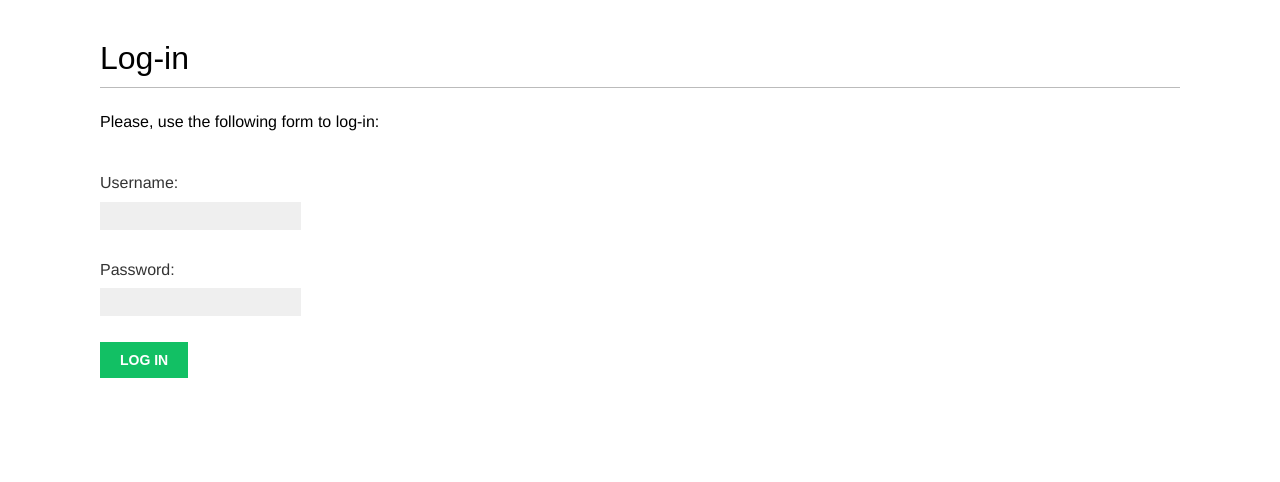
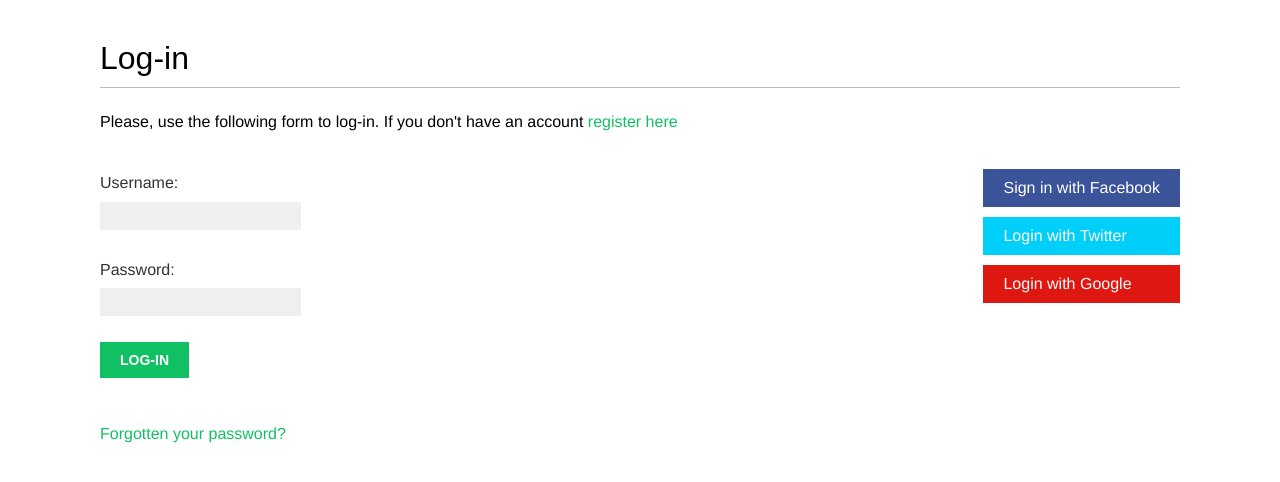
Before and after one commit to baetov97/bookmarks, a Django app: page /account/login/ in a window 1280 px wide. Shown: the part 47-529 px from the top of the page. Run offline with Django 3.2, Linux system fonts and the light colour scheme; some web fonts are replaced.

Commit message:
connect facebook..

```diff
--- a/templates/account/login.html
+++ b/templates/account/login.html
@@ -1,11 +1,37 @@
 {% extends "base.html" %}
+
 {% block title %}Log-in{% endblock %}
+
 {% block content %}
-<h1>Log-in</h1>
-<p>Please, use the following form to log-in:</p>
-<form method="post">
-{{ form.as_p }}
-{% csrf_token %}
-<p><input type="submit" value="Log in"></p>
-</form>
+  <h1>Log-in</h1>
+  {% if form.errors %}
+    <p>
+      Your username and password didn't match.
+      Please try again.
+    </p>
+  {% else %}
+    <p>Please, use the following form to log-in. If you don't have an account <a href="{% url "register" %}">register here</a></p>
+  {% endif %}
+  <div class="login-form">
+    <form action="{% url 'login' %}" method="post">
+      {{ form.as_p }}
+      {% csrf_token %}
+      <input type="hidden" name="next" value="{{ next }}" />
+      <p><input type="submit" value="Log-in"></p>
+    </form>
+    <p><a href="{% url "password_reset" %}">Forgotten your password?</a></p>
+  </div>
+  <div class="social">
+    <ul>
+      <li class="facebook">
+        <a href="{% url "social:begin" "facebook" %}">Sign in with Facebook</a>
+      </li>
+      <li class="twitter">
+        <a href="{% url "social:begin" "twitter" %}">Login with Twitter</a>
+      </li>
+      <li class="google">
+        <a href="{% url "social:begin" "google-oauth2" %}">Login with Google</a>
+      </li>
+    </ul>
+  </div>
 {% endblock %}
```
Also changed, not shown: templates/registration/login.html (+6 -6 lines), db.sqlite3.
